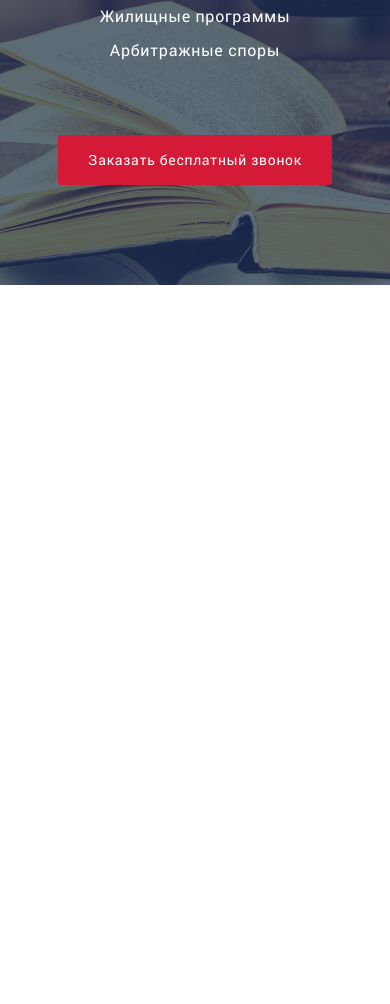
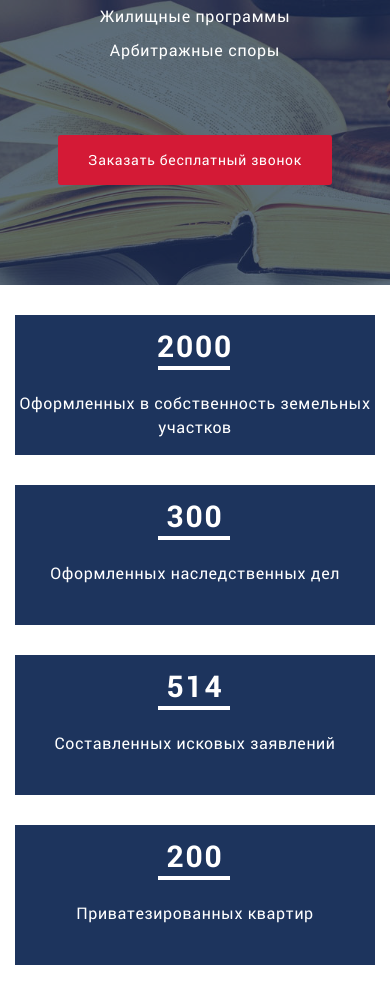
Before and after one commit to AlexKobiliansky/bashLawyer, a website: page app/index.html in a window 390 px wide. Shown: the part 464-1468 px from the top of the page. Before the commit the page ends 844 px from the top, so only its background shows below. Drawn offline with Linux system fonts and the light colour scheme.

Commit message:
s-skills section complete

```diff
--- a/app/index.html
+++ b/app/index.html
@@ -145,7 +145,48 @@
 
 </header>
 
+<section class="s-skills">
+	<div class="container">
+		<div class="row">
+			<div class="col-sm-3">
+				<div class="skill-item">
+					<div class="skill-num"><p>2000</p></div>
+					<div class="skill-desc">
+						<p>Оформленных в собственность
+							земельных участков</p>
+					</div>
+				</div>
+			</div>
 
+			<div class="col-sm-3">
+				<div class="skill-item">
+					<div class="skill-num"><p>300</p></div>
+					<div class="skill-desc">
+						<p>Оформленных наследственных дел</p>
+					</div>
+				</div>
+			</div>
+
+			<div class="col-sm-3">
+				<div class="skill-item">
+					<div class="skill-num"><p>514</p></div>
+					<div class="skill-desc">
+						<p>Составленных исковых заявлений</p>
+					</div>
+				</div>
+			</div>
+
+			<div class="col-sm-3">
+				<div class="skill-item">
+					<div class="skill-num"><p>200</p></div>
+					<div class="skill-desc">
+						<p>Приватезированных квартир</p>
+					</div>
+				</div>
+			</div>
+		</div>
+	</div>
+</section>
 
 
 
--- a/app/js/common.js
+++ b/app/js/common.js
@@ -11,4 +11,15 @@ $(function() {
         return false;
     });
 
+    function heightess() {
+        $(".skill-item").equalHeights();
+    }
+
+    $(window).resize(function() {
+        heightess();
+    });
+
+    heightess();
+
+
 });
--- /dev/null
+++ b/app/libs/equalHeights/jquery.equalheights.min.js
@@ -0,0 +1,11 @@
+/*!
+ * Simple jQuery Equal Heights
+ *
+ * Copyright (c) 2013 Matt Banks
+ * Dual licensed under the MIT and GPL licenses.
+ * Uses the same license as jQuery, see:
+ * http://docs.jquery.com/License
+ *
+ * @version 1.5.1
+ */
+!function(a){a.fn.equalHeights=function(){var b=0,c=a(this);return c.each(function(){var c=a(this).innerHeight();c>b&&(b=c)}),c.css("height",b)},a("[data-equal]").each(function(){var b=a(this),c=b.data("equal");b.find(c).equalHeights()})}(jQuery);
--- a/app/sass/base/_media.sass
+++ b/app/sass/base/_media.sass
@@ -36,6 +36,10 @@
 /* Medium Devices, Desktops */
 @media only screen and (max-width : 992px)
 
+  .skill-item
+    .skill-desc
+      font-size: 14px
+
   .welcome-title
     position: absolute
     float: none
@@ -68,7 +72,16 @@
 
 /* Small Devices, Tablets */
 @media only screen and (max-width : 768px)
-	/**/
+
+  .s-skills
+    top: 0
+    padding: 30px 0
+
+  .skill-item
+    padding-left: 2px
+    padding-right: 2px
+    .skill-desc
+      font-size: 16px
 
 
 /* Extra Small Devices, Phones */
--- a/app/sass/layout/_s-skills.sass
+++ b/app/sass/layout/_s-skills.sass
@@ -0,0 +1,29 @@
+
+.s-skills
+  padding-bottom: 200px
+  position: relative
+  top: -30px
+  z-index: 6
+
+.skill-item
+  background-color: $accent-color
+  color: #fff
+  text-align: center
+  padding: 16px 0
+  margin-bottom: 30px
+  .skill-num
+    font-family: "robotoBold", sans-serif
+    margin-bottom: 30px
+    position: relative
+    font-size: 30px
+    letter-spacing: .06em
+    &:after
+      content: ''
+      background-color: #fff
+      height: 4px
+      width: 72px
+      position: absolute
+      top: 35px
+      left: calc(50% - 37px)
+  .skill-desc
+    line-height: 1.5
--- a/app/sass/main.sass
+++ b/app/sass/main.sass
@@ -6,7 +6,7 @@
 
 
 @import layout/header
-//all sections of main page must be there
+@import layout/s-skills
 @import layout/footer
 
 
--- a/gulpfile.js
+++ b/gulpfile.js
@@ -30,6 +30,7 @@ gulp.task('js', ['common-js'], function() {
 		'app/libs/jquery/dist/jquery.min.js',
 		'app/libs/superfishMenu/js/hoverIntent.js',
 		'app/libs/superfishMenu/js/superfish.js',
+		'app/libs/equalHeights/jquery.equalheights.min.js',
 		'app/js/common.min.js', // Всегда в конце
 		])
 	.pipe(concat('scripts.min.js')) // минимизируем и соединяем в один файл
```
Also changed, not shown: app/css/main.min.css, app/js/common.min.js, app/js/scripts.min.js.
